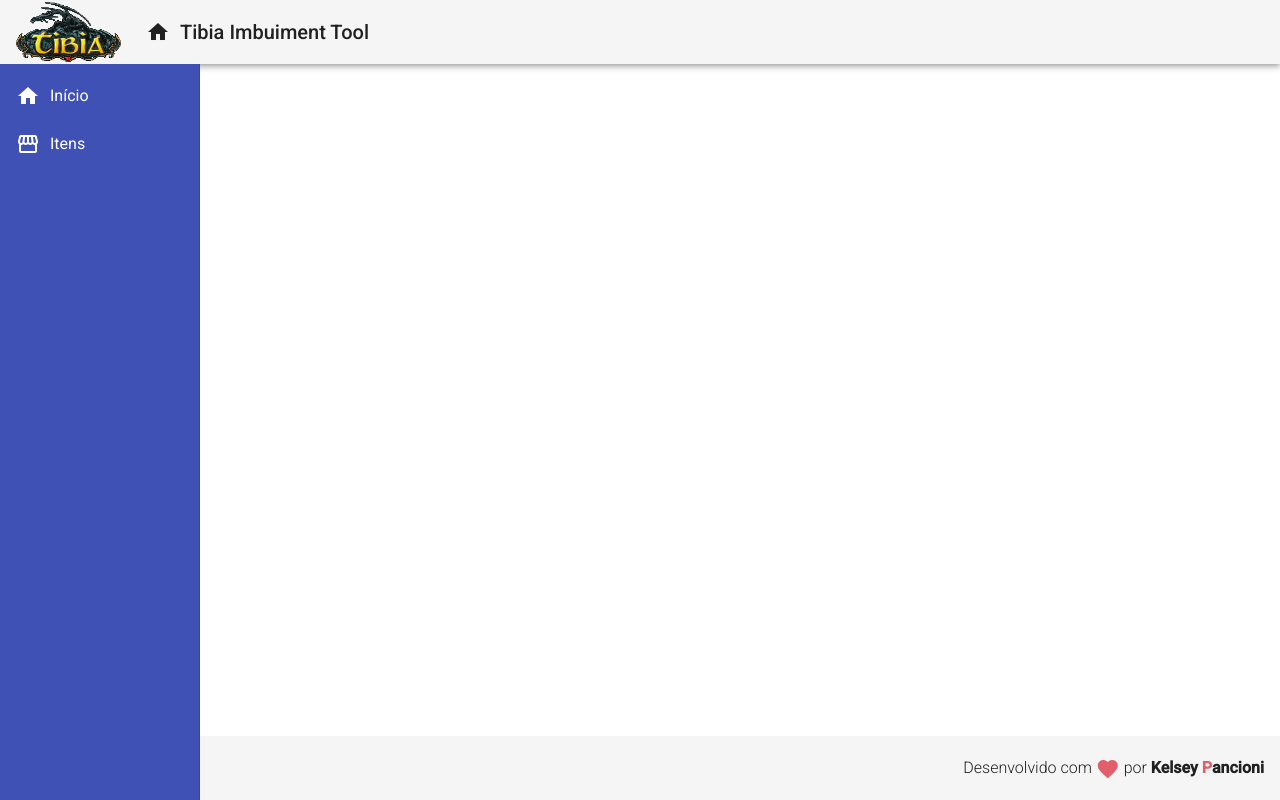
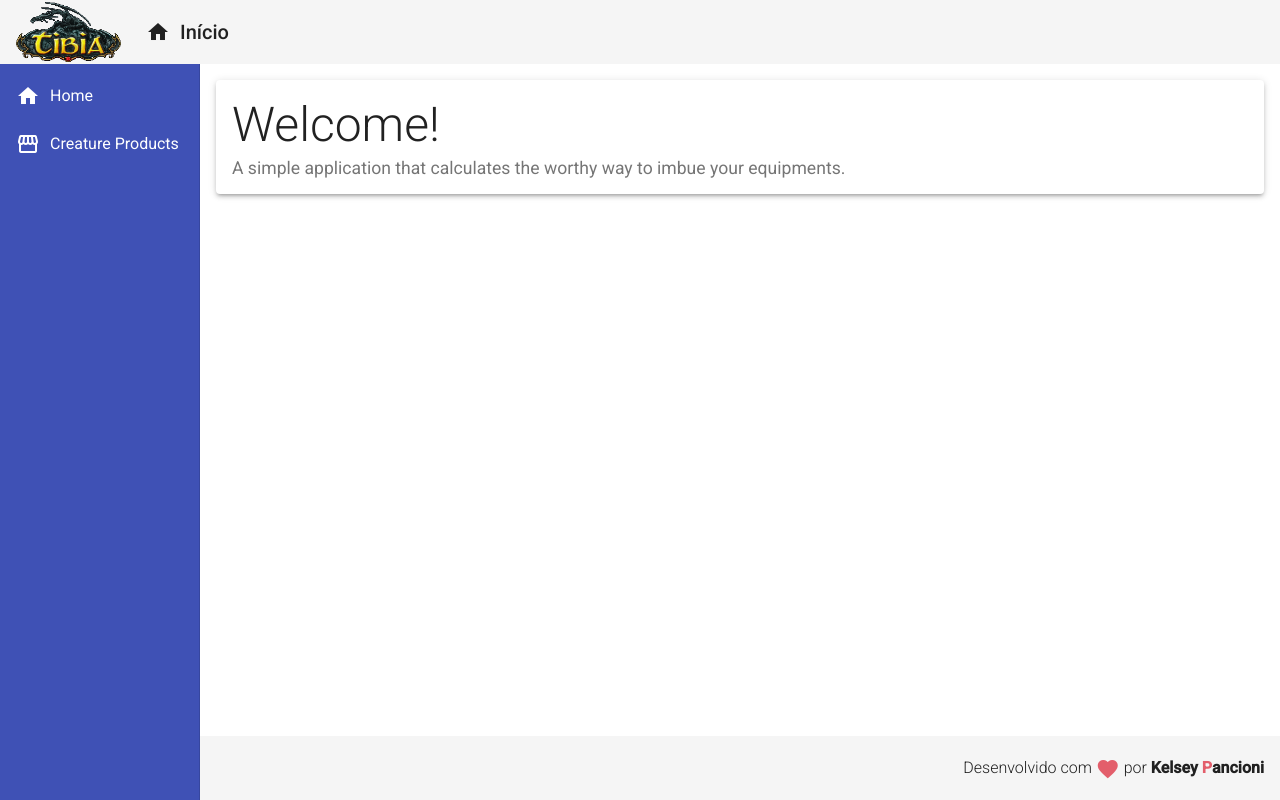
Before and after one commit to kelpancioni/tibia-imbuement-tool-frontend-ng, an Angular app: page / in a window 1280 px wide. Built offline with nearby package versions, Linux system fonts and the light colour scheme.

Commit message:
Adicionados componemtes views/home e views/products-crud; Adicionadas rotas / e /products

```diff
--- a/src/app/app-routing.module.ts
+++ b/src/app/app-routing.module.ts
@@ -1,7 +1,16 @@
 import { NgModule } from '@angular/core';
 import { Routes, RouterModule } from '@angular/router';
 
-const routes: Routes = [];
+import { HomeComponent } from "./views/home/home.component"
+import { ProductCrudComponent } from "./views/product-crud/product-crud.component"
+
+const routes: Routes = [{
+  path: "",
+  component: HomeComponent
+},{
+  path: "products",
+  component: ProductCrudComponent
+}];
 
 @NgModule({
   imports: [RouterModule.forRoot(routes)],
--- a/src/app/components/template/header/header.component.html
+++ b/src/app/components/template/header/header.component.html
@@ -1,6 +1,6 @@
 <mat-toolbar class="header mat-elevation-z4">
   <span>
-    <a>
+    <a routerLink="/">
       <img class="logo" src="assets/img/TibiaDragonLogo_LowRes.png" alt="logo">
     </a>
   </span>
@@ -9,7 +9,7 @@
       <i class="material-icons">
         home
       </i>
-      Tibia Imbuiment Tool
+      Início
     </a>
   </span>
 </mat-toolbar>
--- a/src/app/components/template/nav/nav.component.css
+++ b/src/app/components/template/nav/nav.component.css
@@ -11,3 +11,8 @@
 .sidenav i {
   padding-right: 10px;
 }
+
+.content {
+  padding: 16px;
+  background-color: #fff;
+}
--- a/src/app/components/template/nav/nav.component.html
+++ b/src/app/components/template/nav/nav.component.html
@@ -2,18 +2,21 @@
   <mat-sidenav class="sidenav" mode="side" opened fixedInViewport="true"
   fixedTopGap="64">
     <mat-nav-list class="nav-list">
-        <a mat-list-item>
+        <a mat-list-item routerLink="/">
           <i class="material-icons">
             home
           </i>
-          Início
+          Home
         </a>
-        <a mat-list-item>
+        <a mat-list-item routerLink="/products">
           <i class="material-icons">
             storefront
           </i>
-          Itens
+          Creature Products
         </a>
     </mat-nav-list>
   </mat-sidenav>
+  <mat-sidenav-content class="content">
+    <router-outlet></router-outlet>
+  </mat-sidenav-content>
 </mat-sidenav-container>
--- /dev/null
+++ b/src/app/views/home/home.component.css
@@ -0,0 +1,9 @@
+.home .title {
+  font-size: 3rem;
+  font-weight: 300;
+  line-height: 1.2;
+}
+
+.home .subtitle {
+  font-size: 1.1rem;
+}
--- /dev/null
+++ b/src/app/views/home/home.component.html
@@ -0,0 +1,8 @@
+<mat-card class="home mat-elevation-z3">
+  <mat-card-title class="title">
+    Welcome!
+  </mat-card-title>
+  <mat-card-subtitle class="subtitle">
+    A simple application that calculates the worthy way to imbue your equipments.
+  </mat-card-subtitle>
+</mat-card>
--- /dev/null
+++ b/src/app/views/home/home.component.ts
@@ -0,0 +1,15 @@
+import { Component, OnInit } from '@angular/core';
+
+@Component({
+  selector: 'app-home',
+  templateUrl: './home.component.html',
+  styleUrls: ['./home.component.css']
+})
+export class HomeComponent implements OnInit {
+
+  constructor() { }
+
+  ngOnInit(): void {
+  }
+
+}
--- /dev/null
+++ b/src/app/views/product-crud/product-crud.component.html
@@ -0,0 +1 @@
+<p>product-crud works!</p>
--- /dev/null
+++ b/src/app/views/product-crud/product-crud.component.ts
@@ -0,0 +1,15 @@
+import { Component, OnInit } from '@angular/core';
+
+@Component({
+  selector: 'app-product-crud',
+  templateUrl: './product-crud.component.html',
+  styleUrls: ['./product-crud.component.css']
+})
+export class ProductCrudComponent implements OnInit {
+
+  constructor() { }
+
+  ngOnInit(): void {
+  }
+
+}
```
Also changed, not shown: src/app/app.module.ts (+10 -4 lines), src/app/views/product-crud/product-crud.component.css (added).
